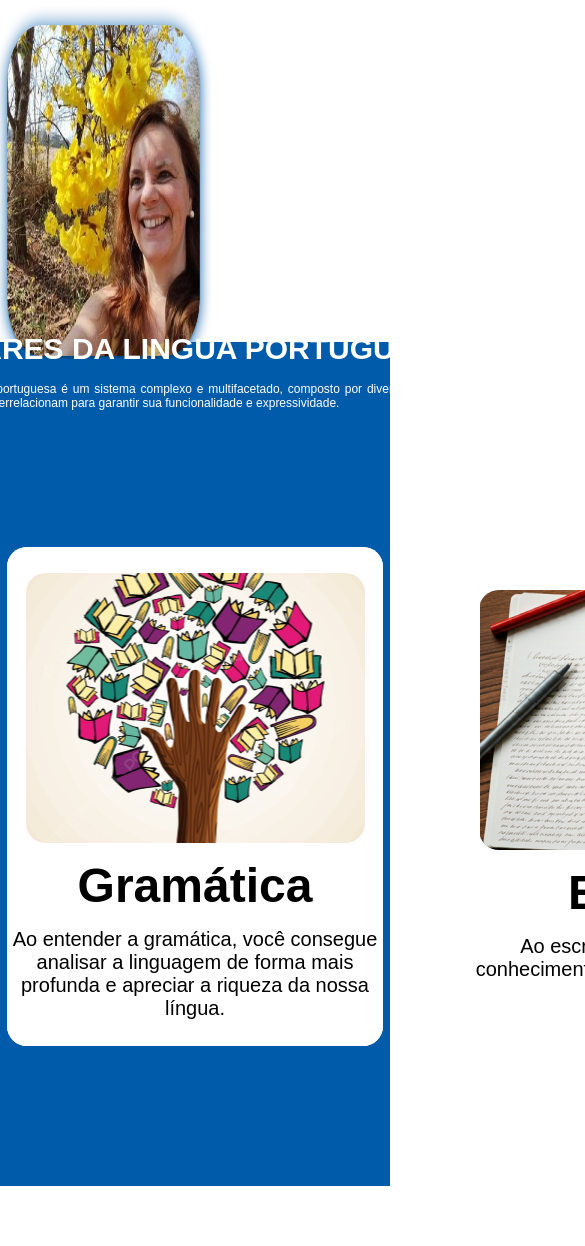
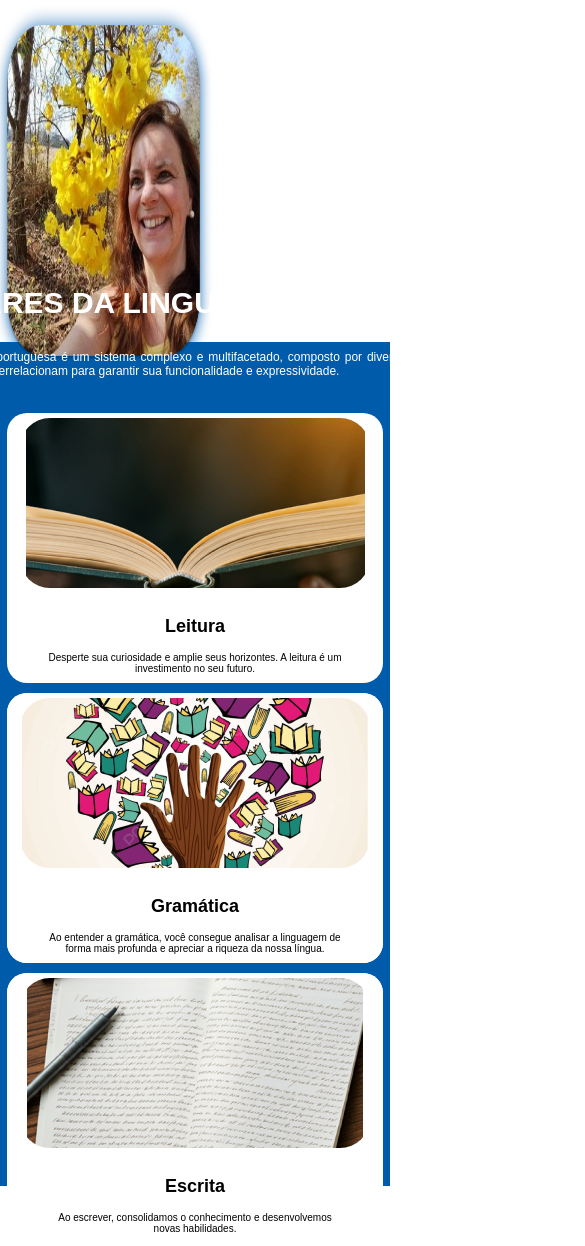
Before and after one commit to R4elDev/LinguaPortuguesa-Avaliacao, a plain HTML site: page index.html in a window 390 px wide. Shown: the part 1346-2592 px from the top of the page, 585 px wide, since content can reach past the window. Drawn offline with Linux system fonts and the light colour scheme; a web font is replaced by a local one.

Commit message:
Responsividade terceira tela

```diff
--- a/index.html
+++ b/index.html
@@ -96,11 +96,11 @@
                             <div id="fotoPilar1">
 
                             </div>
-                            <div class="subPilares"">
+                            <div class="subPilares">
                                 <div class="tituloFoto" id="tituloFoto">
                                     <h1>Leitura</h1>
                                 </div>
-                                <div class="subFoto"">
+                                <div class="subFoto">
                                     <p>Desperte sua curiosidade e amplie seus horizontes. A leitura é um investimento no seu futuro.</p>
                                 </div>
                             </div>
--- a/style.css
+++ b/style.css
@@ -647,46 +647,56 @@ header.rolagem #logotipo {
 /*========================================================================*/
 #pilares {
     display: flex;
-    flex-direction: column;
 }
 
-#containerGeral {
-
+#containerPilares{
+    flex-direction: column;
+    align-items: center;
+    gap: 10px;
 }
 
 #tituloPilares h1 {
     font-size: 30px;
-    margin-top: -150px;
-
 }
 
 #pPilares p {
     text-align: justify;
-    margin-top: -130px;
     font-size: 12px;
     width: 500px;
     margin-left: 225px;
 }
 
 .pilaresFotos {
-
+    height: 270px;
+    width: 380;
+    flex-direction: column-reverse;
 }
 
 #fotoPilar1 {
-
+    margin-top: -250px;
+    width: 350px;
+    height: 170px;
+    border-radius: 30px;
 }
 
 #fotoPilar2 {
-
-
+    margin-top: -250px;
+    width: 350px;
+    height: 170px;
+    border-radius: 30px;
 }
 
 #fotoPilar3 {
-
-
+    margin-top: -250px;
+    width: 350px;
+    height: 170px;
+    border-radius: 30px;
 }
 
 .subPilares {
+    margin-top: 70px;
+    width: 300px;
+    height: 90px;
 
 }
 
@@ -695,7 +705,8 @@ header.rolagem #logotipo {
 }
 
 .tituloFoto h1{
-
+    margin-top: 30px;
+    font-size: 18px;
 }
 
 .subFoto {
@@ -703,7 +714,7 @@ header.rolagem #logotipo {
 }
 
 .subFoto p {
-
+    font-size: 10px;
 }
 /*========================================================================*/
 
```
Also changed, not shown: 1 other file.
